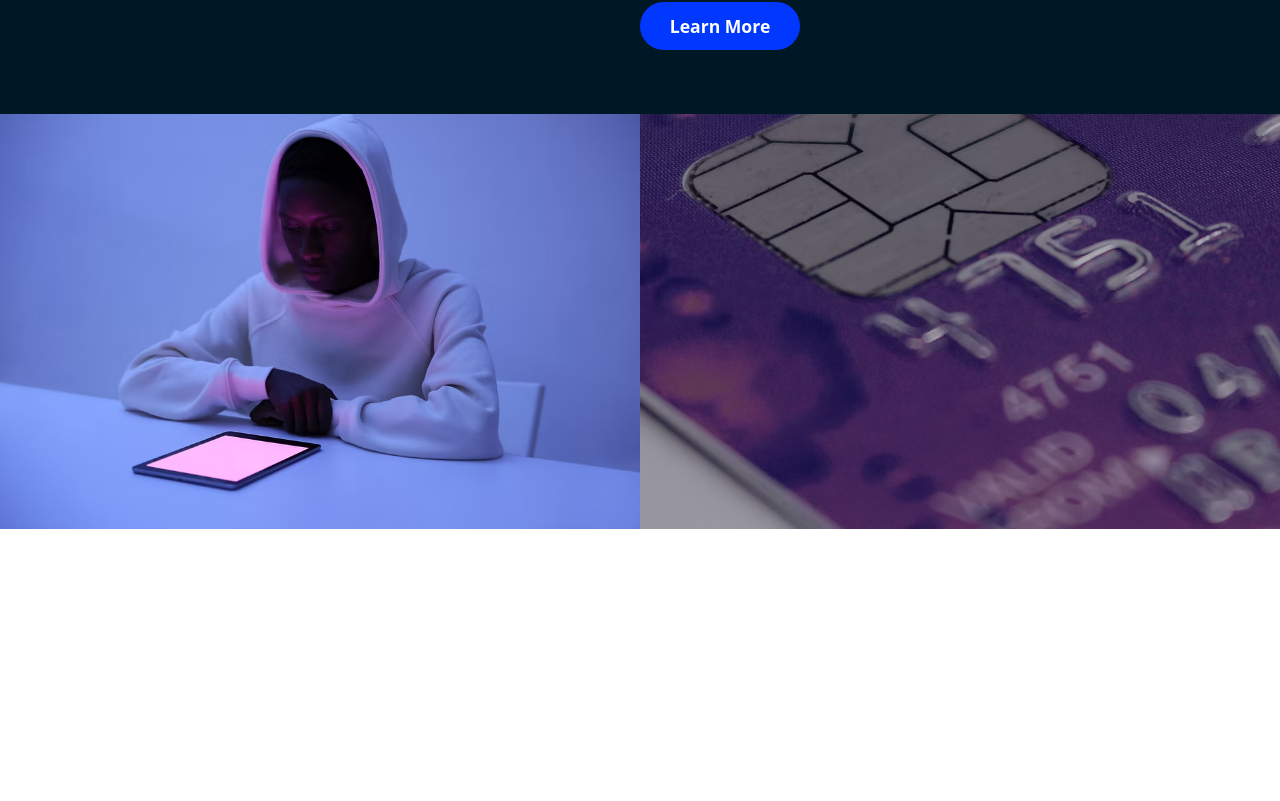
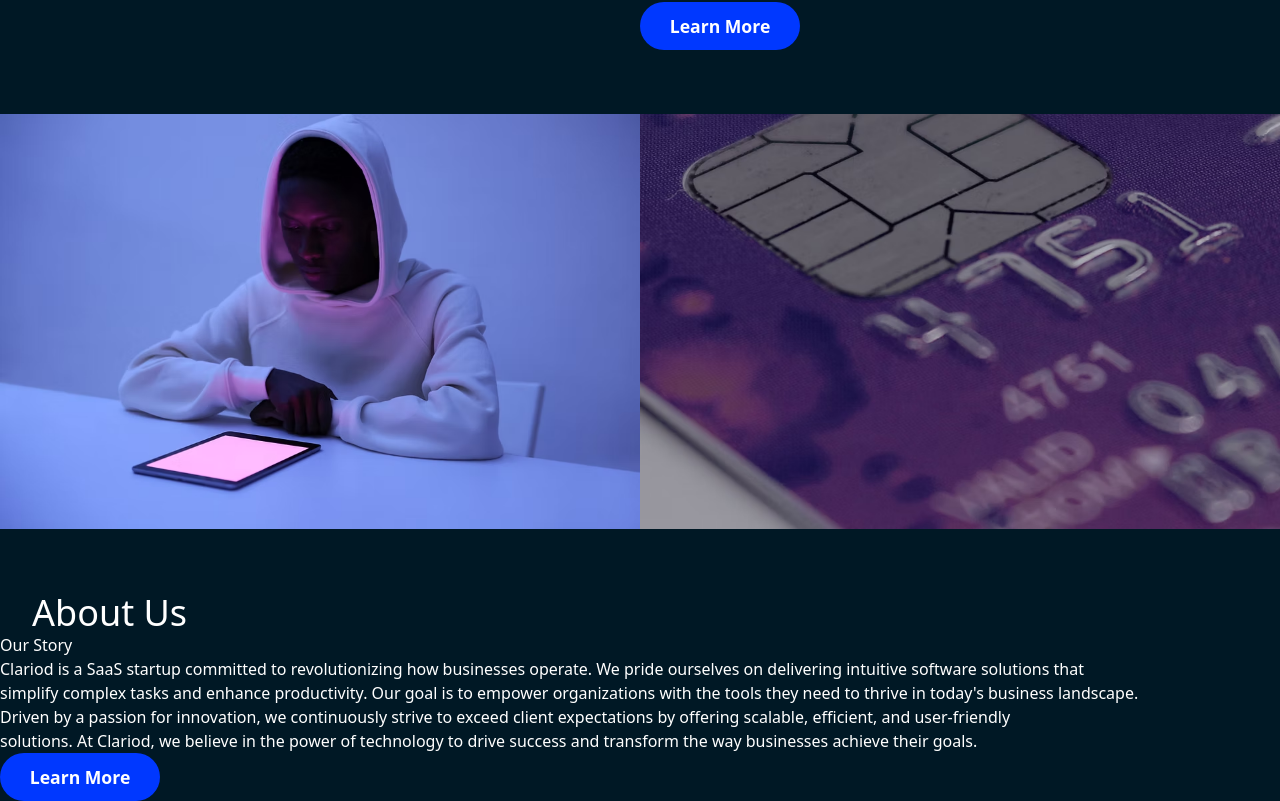
Before and after one commit to techwithdani/Clariod, a React (Vite) app in the folder frontend/: page / in a window 1280 px wide. Shown: the part 322-1123 px from the top of the page. Before the commit the page ends 851 px from the top, so only its background shows below. Built offline with nearby package versions, Linux system fonts and the light colour scheme.

Commit message:
Create about us section + Change styling

```diff
--- a/frontend/src/App.jsx
+++ b/frontend/src/App.jsx
@@ -1,3 +1,4 @@
+import AboutUsSection from "./components/AboutUsSection";
 import HeroSection from "./components/HeroSection";
 import NavBar from "./components/NavBar";
 
@@ -6,6 +7,7 @@ function App() {
     <>
       <NavBar />
       <HeroSection />
+      <AboutUsSection />
     </>
   );
 }
--- /dev/null
+++ b/frontend/src/components/AboutUsSection.jsx
@@ -0,0 +1,43 @@
+import Button from "./Button";
+
+const AboutUsSection = () => {
+  return (
+    <>
+      <section>
+        <div className="bg-darkBlue text-white text-balance">
+          <div className="pt-16 pl-8">
+            <h1 className="text-4xl">About Us</h1>
+          </div>
+          <div>
+            <p>Our Story</p>
+          </div>
+          <div>
+            <div>
+              <p>
+                Clariod is a SaaS startup committed to revolutionizing how
+                businesses operate. We pride ourselves on delivering intuitive
+                software solutions that simplify complex tasks and enhance
+                productivity. Our goal is to empower organizations with the
+                tools they need to thrive in today&apos;s business landscape.
+              </p>
+            </div>
+            <div>
+              <p>
+                Driven by a passion for innovation, we continuously strive to
+                exceed client expectations by offering scalable, efficient, and
+                user-friendly solutions. At Clariod, we believe in the power of
+                technology to drive success and transform the way businesses
+                achieve their goals.
+              </p>
+            </div>
+          </div>
+          <div>
+            <Button text={"Learn More"} />
+          </div>
+        </div>
+      </section>
+    </>
+  );
+};
+
+export default AboutUsSection;
--- a/frontend/src/components/HeroSection.jsx
+++ b/frontend/src/components/HeroSection.jsx
@@ -6,7 +6,7 @@ const HeroSection = () => {
   return (
     <>
       <section>
-        <div className="bg-darkBlue text-white text-balance w-full pt-6 md:flex flex-wrap justify-evenly">
+        <div className="bg-darkBlue text-white text-balance pt-6 md:flex flex-wrap justify-evenly">
           <div className="w-96 pl-8 md:w-1/2 md:pl-17 lg:pl-29 xl:pr-21 2xl:pr-52">
             <h1 className="text-4xl font-semibold md:text-[3.10rem] lg:text-6xl xl:text-7xl">
               Discover The Vision
```
